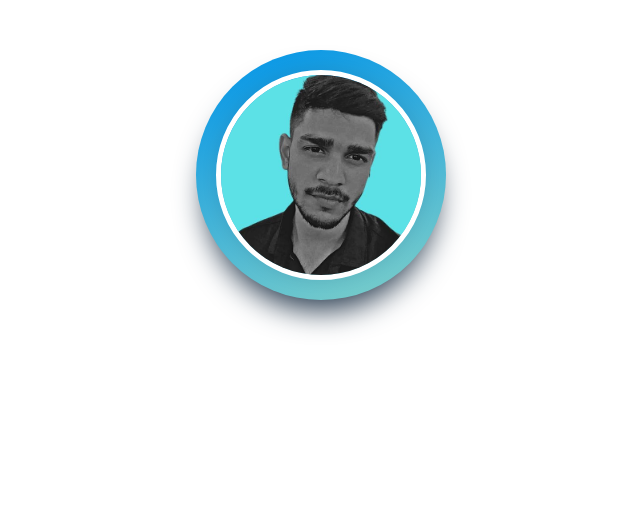
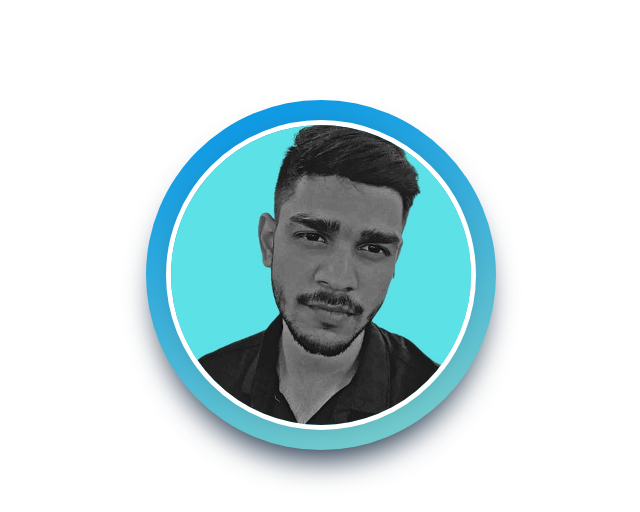
Before and after one commit to sahil-gond/profile_card_1, a plain HTML site: page index.html in a window 1280 px wide. Shown: the whole page, without its empty margins (319-959 px from the left). Drawn offline with Linux system fonts and the light colour scheme.

Commit message:
change in size

```diff
--- a/style.css
+++ b/style.css
@@ -12,10 +12,10 @@ body{
   text-align: center;
 }
 .container{
-  height: 250px;
-  width: 250px;
+  height: 350px;
+  width: 350px;
   overflow: hidden;
-  margin: 0 auto;
+  margin: 50px auto;
   border-radius: 50%;
   transition: all 0.3s ease-in-out;
   background-color: #0093E9;
@@ -23,8 +23,8 @@ body{
   box-shadow: rgb(38, 57, 77) 0px 20px 30px -10px;
 }
 .container:hover{
-  height: 470px;
-  width: 350px;
+  height: 585px;
+  width: 450px;
   border-radius: 35px;
   box-shadow: 0px 1px 35px 0px rgba(0,0,0,0.3);
   box-shadow: rgba(0, 0, 0, 0.17) 0px -23px 25px 0px inset, rgba(0, 0, 0, 0.15) 0px -36px 30px 0px inset, rgba(0, 0, 0, 0.1) 0px -79px 40px 0px inset, rgba(0, 0, 0, 0.06) 0px 2px 1px, rgba(0, 0, 0, 0.09) 0px 4px 2px, rgba(0, 0, 0, 0.09) 0px 8px 4px, rgba(0, 0, 0, 0.09) 0px 16px 8px, rgba(0, 0, 0, 0.09) 0px 32px 16px;
@@ -34,8 +34,8 @@ body{
   z-index: 20;
   border-radius: 50%;
   display: block;
-  height: 200px;
-  width: 200px;
+  height: 300px;
+  width: 300px;
   border: 5px solid #fff;
   object-fit: cover;
   margin: 20px auto;
@@ -43,11 +43,12 @@ body{
   box-shadow: rgba(17, 17, 26, 0.1) 0px 0px 16px;
 }
 .container:hover .wrapper img.active{
-  height: 470px;
-  width: 350px;
+  height: 585px;
+  width: 450px;
   margin: 0px auto;
   border: none;
   border-radius: 5px;
+  box-shadow: rgba(0, 0, 0, 0.25) 0px 54px 55px, rgba(0, 0, 0, 0.12) 0px -12px 30px, rgba(0, 0, 0, 0.12) 0px 4px 6px, rgba(0, 0, 0, 0.17) 0px 12px 13px, rgba(0, 0, 0, 0.09) 0px -3px 5px;
 }
 
 .wrapper .title{
@@ -71,6 +72,8 @@ body{
 }
 .content .buttons{
   display: flex;
+  align-items: center;
+  justify-content: center;
 }
 .buttons .btn{
   height: 40px;
```
